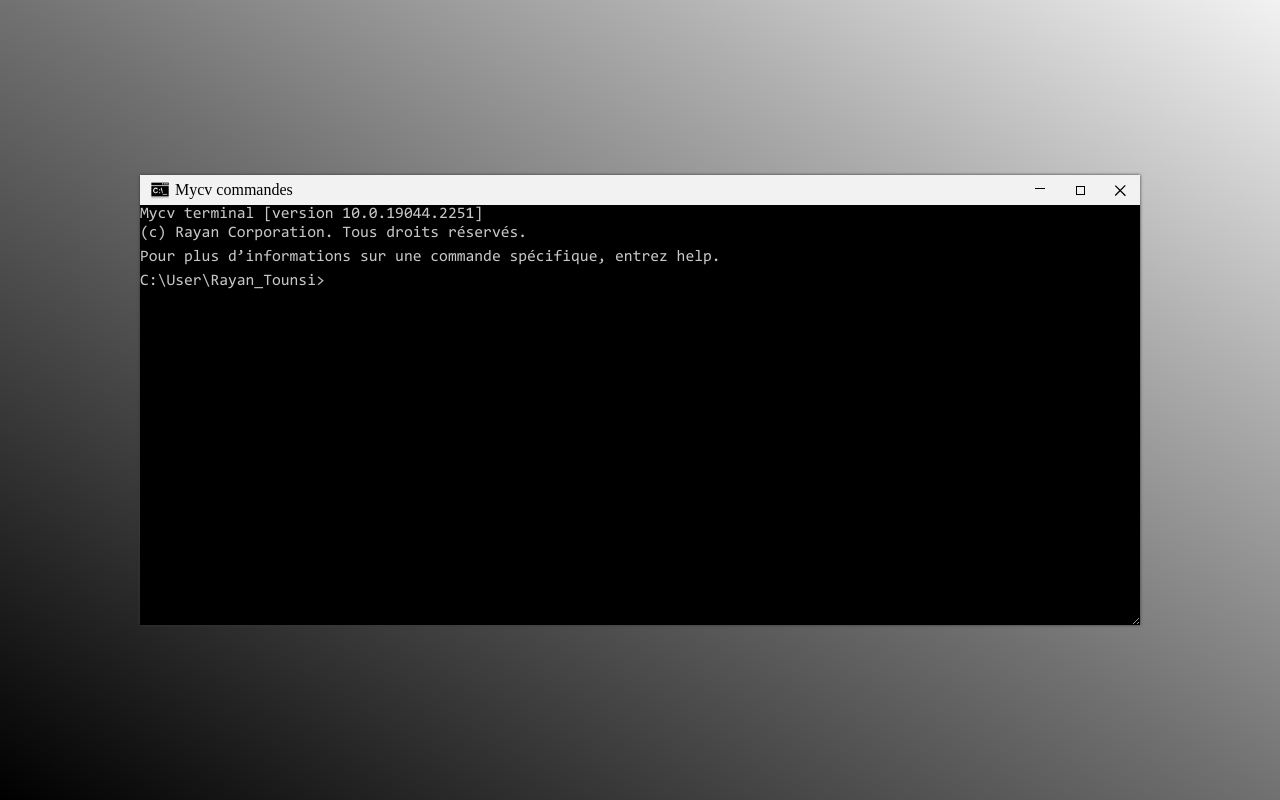
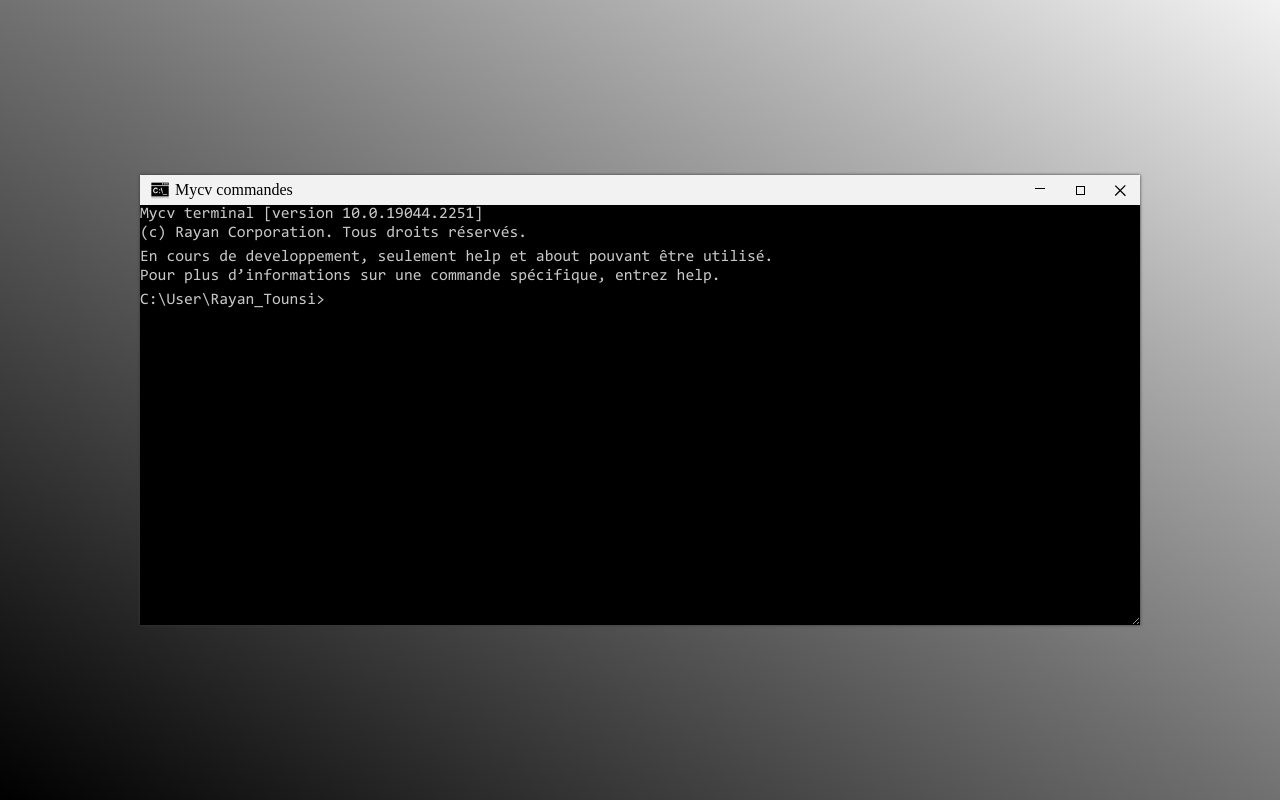
Before and after one commit to Xdev22/Cv_terminal, a plain HTML site: page index.html in a window 1280 px wide. Drawn offline with Linux system fonts and the light colour scheme.

Commit message:
update console message

```diff
--- a/index.html
+++ b/index.html
@@ -36,6 +36,9 @@
           (c) Rayan Corporation. Tous droits réservés.
         </p>
         <p class="res_console">
+          En cours de developpement, seulement help et about pouvant être
+          utilisé.
+          <br />
           Pour plus d’informations sur une commande spécifique, entrez help.
         </p>
         <!-- <div class="terminal_enter">
```
Also changed, not shown: index.js (+7 -7 lines).
